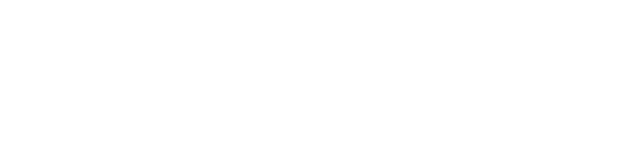
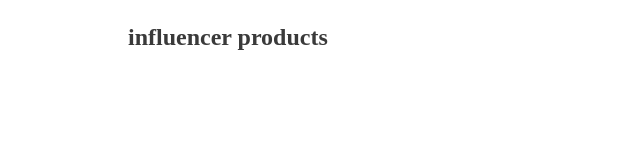
Before and after one commit to lamiamostafa/second-assignment, a plain HTML site: page index.html in a window 1280 px wide. Shown: the whole page, without its empty margins (0-640 px from the left). Drawn offline with Linux system fonts and the light colour scheme.

Commit message:
header title added

```diff
--- a/index.html
+++ b/index.html
@@ -10,6 +10,22 @@
 </head>
 
 <body>
+    <!-- header statrted -->
+    <div class="header-title">
+        <h3>influencer products</h3>
+    </div>
+    <header>
+
+    </header>
+    <!-- header ends -->
+    <main>
+        <!-- bannerpart starts -->
+        <!-- bannerpart ends -->
+    </main>
+    <!-- footer started -->
+    <footer>
+        <!-- footer ends -->
+    </footer>
 
 </body>
 
--- a/style.css
+++ b/style.css
@@ -0,0 +1,12 @@
+/* common styles or utilities */
+body{
+    max-width:1440px;
+    background-color: #FFFFFF;;
+}
+/* header-title styles */
+.header-title h3{
+    font-size:24px;
+    color: #3A3A3A;
+    margin-left:120px;
+
+}
```
